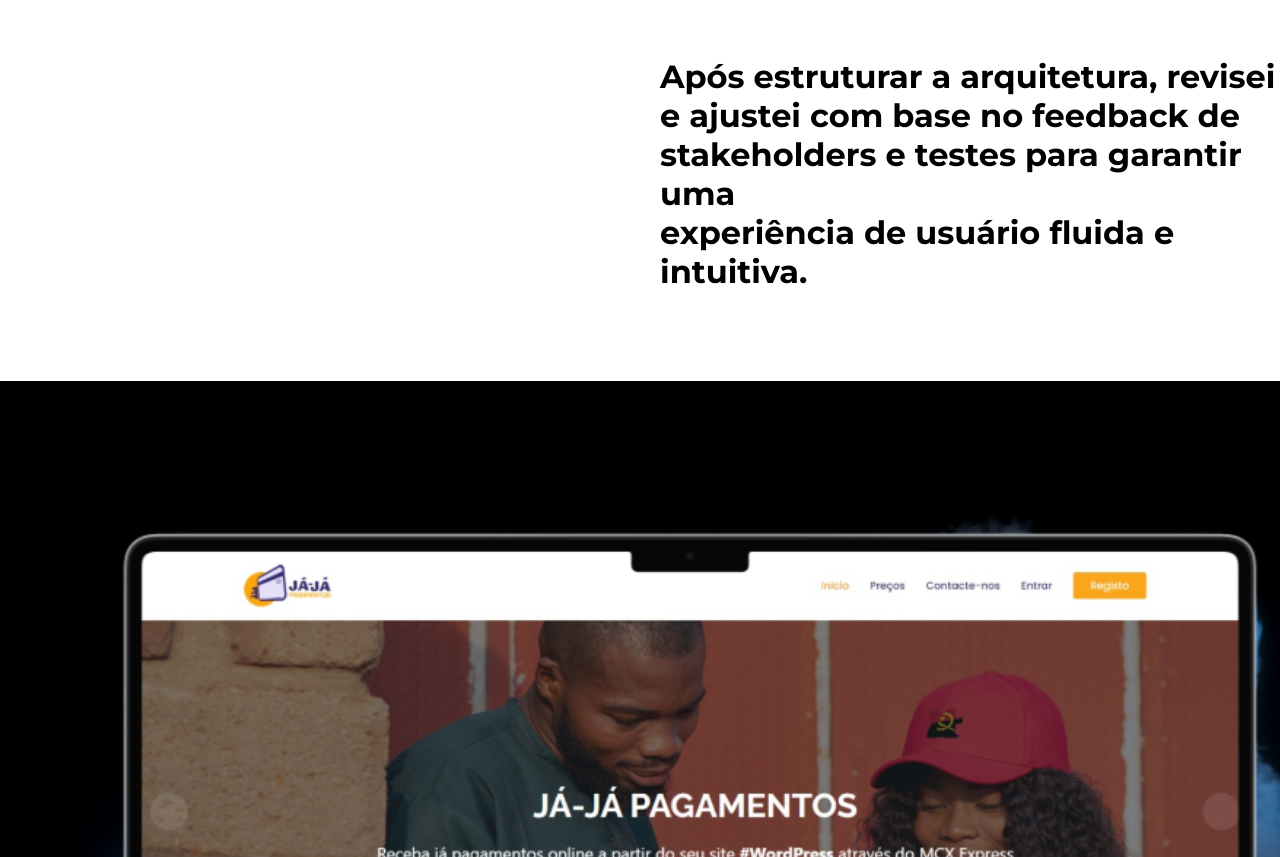
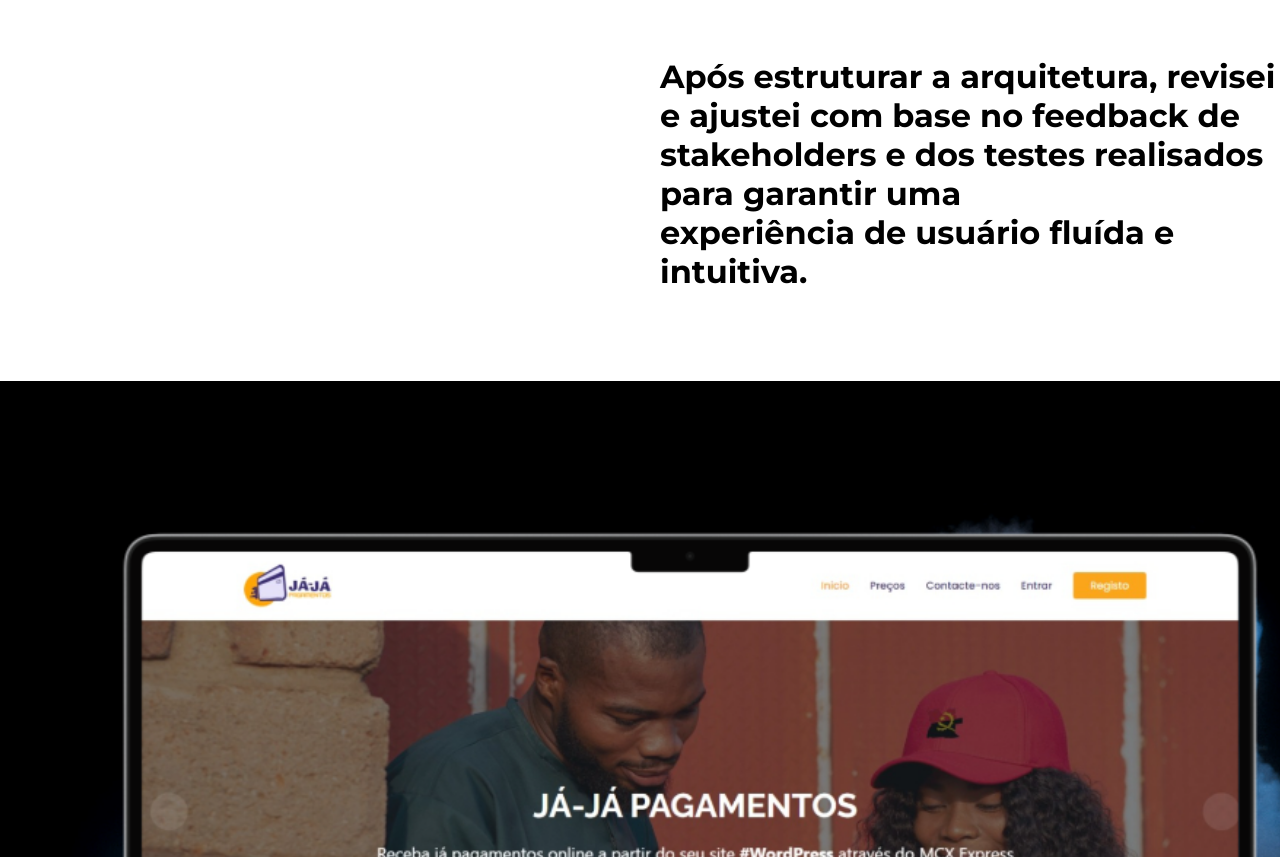
Before and after one commit to Adonis2021/Portfolio, a plain HTML site: page Jaja.htm in a window 1280 px wide. Shown: the part 7599-8456 px from the top of the page. Drawn offline with Linux system fonts and the light colour scheme.

Commit message:
plus
foto

```diff
--- a/Jaja.htm
+++ b/Jaja.htm
@@ -179,8 +179,8 @@
 			detalhei o conteúdo de cada página e assegurei que o design fosse<br> responsivo e acessível.</p>
 
 		<p style="font-size: 24pt; margin-left: 600px; margin-top: 60px; font-weight: 700;">Após estruturar
-			 a arquitetura, revisei e ajustei com base no feedback de stakeholders e testes para garantir
-			 uma<br> experiência de usuário fluida e<br> intuitiva. </p>
+			 a arquitetura, revisei e ajustei com base no feedback de stakeholders e dos testes realisados para garantir
+			 uma<br> experiência de usuário fluída e<br> intuitiva. </p>
 	</div>
 	<div class="maior">
 		<img style="margin-left: -70px;" src="img\segunda.png" alt="" width="1400">
```
